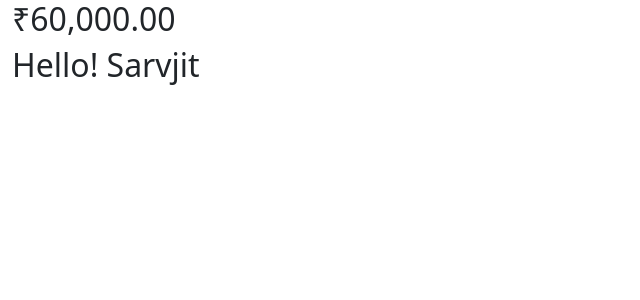
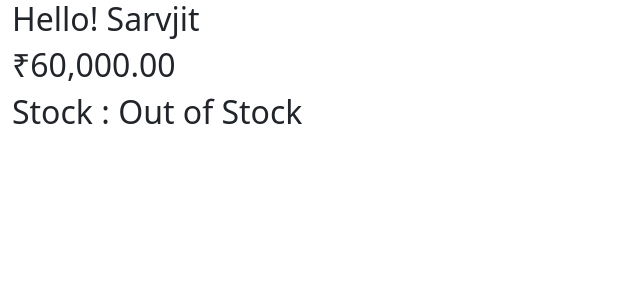
Before and after one commit to sarvjit07/React18x, a React (Create React App) app: page / in a window 1280 px wide. Shown: the top 300 px of the page, without its empty margins (0-640 px from the left). Built offline with nearby package versions, Linux system fonts and the light colour scheme.

Commit message:
example-3

```diff
--- /dev/null
+++ b/src/components/data-binding/example-3.jsx
@@ -0,0 +1,13 @@
+import { useEffect,useState } from "react";
+export function DataBinding3(){
+    const [stock,setStock]=useState(true);
+    useEffect(()=>{
+        setStock(false);
+    },[])
+
+    return(
+        <div className="container-fluid">
+        <h2> Stock : {(stock==true)?"Available":"Out of Stock"}</h2>
+        </div>
+    )
+}
--- a/src/index.js
+++ b/src/index.js
@@ -10,6 +10,7 @@ import bootstrap from "bootstrap";
 import { FakestoreProducts } from './components/TimeEvents/fakestore-products';
 import { DataBinding } from './components/data-binding/data-binding';
 import { DataBinding2 } from './components/data-binding/example-2';
+import { DataBinding3 } from './components/data-binding/example-3';
 // import { Login } from './login';
 
 
@@ -17,8 +18,9 @@ const root = ReactDOM.createRoot(document.getElementById('root'));
 root.render(
   <React.StrictMode>
   {/*<FakestoreProducts/>*/}
+  <DataBinding/>
   <DataBinding2/>
-  <DataBinding/>
+  <DataBinding3/>
     {/*<Login/>*/}
   </React.StrictMode>
 );
```
